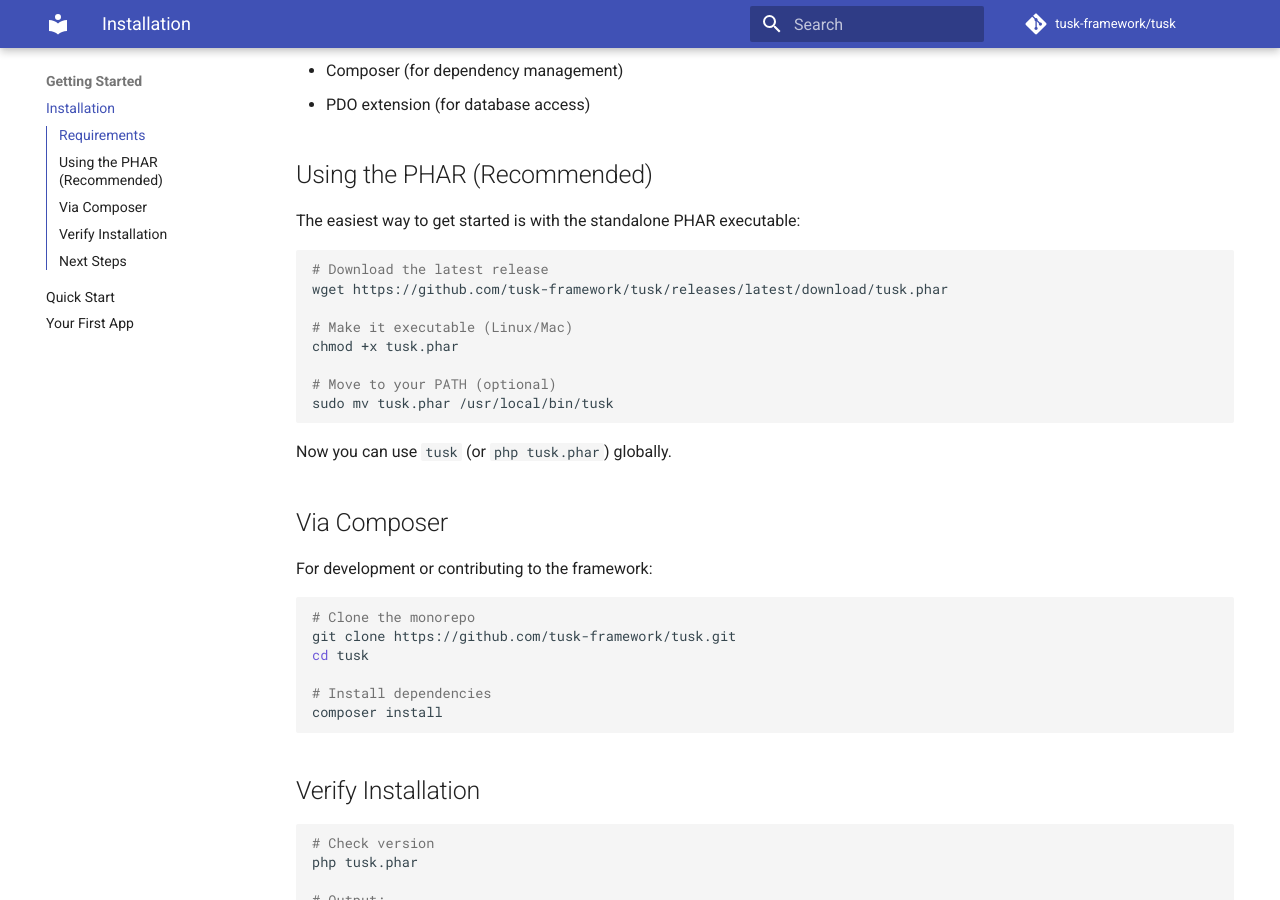
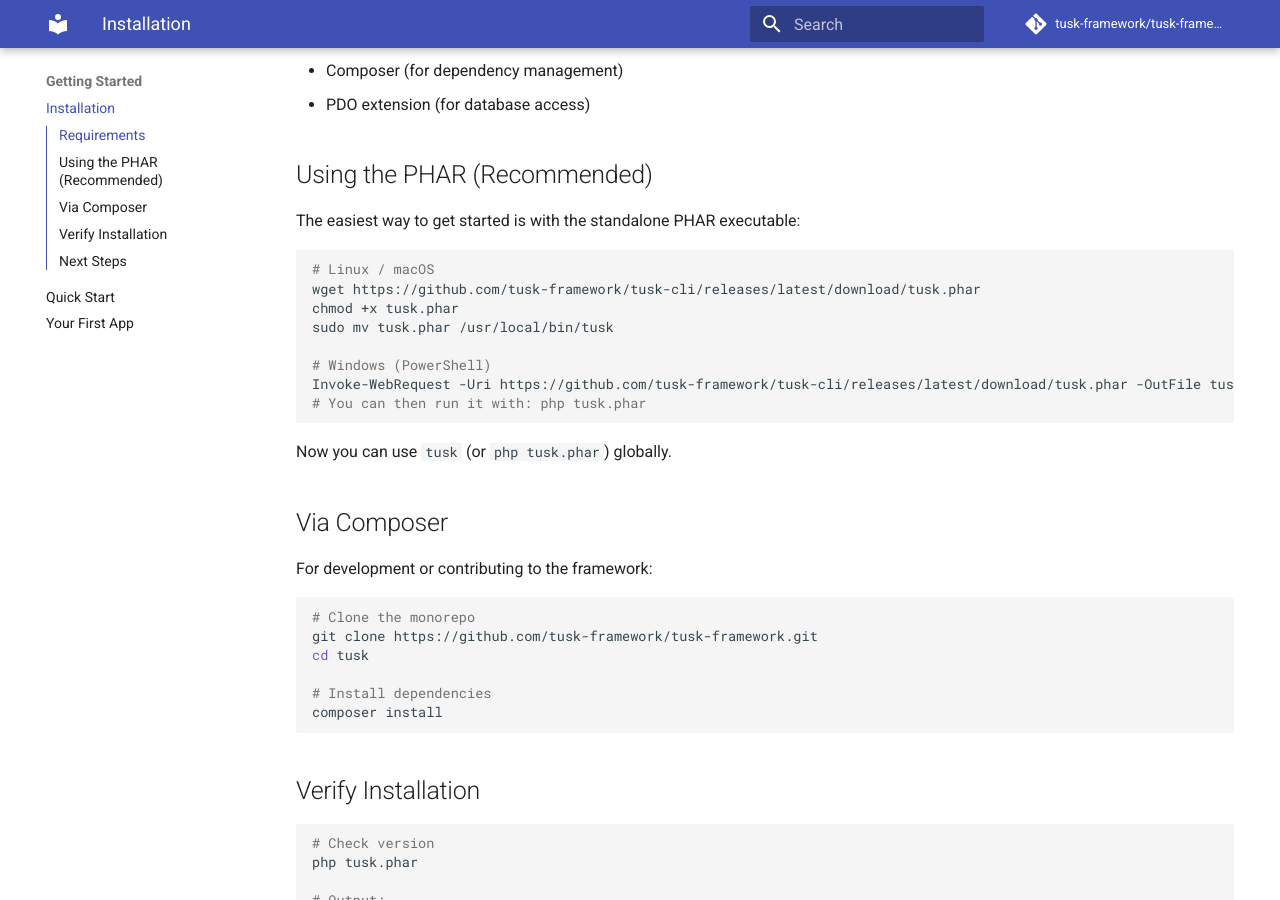
Before and after one commit to tusk-framework/tusk-docs, an MkDocs documentation site: the page built from docs/getting-started/installation.md, in a window 1280 px wide and 900 px high, scrolled down 254 px. Built offline with MkDocs 1.6.1 and Material for MkDocs 9.7.7, drawn with Linux system fonts in a browser that asks for light colours; comment, search, counter and statistics services are not loaded.

````diff
--- a/docs/getting-started/installation.md
+++ b/docs/getting-started/installation.md
@@ -11,14 +11,14 @@
 The easiest way to get started is with the standalone PHAR executable:
 
 ```bash
-# Download the latest release
-wget https://github.com/tusk-framework/tusk/releases/latest/download/tusk.phar
+# Linux / macOS
+wget https://github.com/tusk-framework/tusk-cli/releases/latest/download/tusk.phar
+chmod +x tusk.phar
+sudo mv tusk.phar /usr/local/bin/tusk
 
-# Make it executable (Linux/Mac)
-chmod +x tusk.phar
-
-# Move to your PATH (optional)
-sudo mv tusk.phar /usr/local/bin/tusk
+# Windows (PowerShell)
+Invoke-WebRequest -Uri https://github.com/tusk-framework/tusk-cli/releases/latest/download/tusk.phar -OutFile tusk.phar
+# You can then run it with: php tusk.phar
 ```
 
 Now you can use `tusk` (or `php tusk.phar`) globally.
@@ -29,7 +29,7 @@ For development or contributing to the framework:
 
 ```bash
 # Clone the monorepo
-git clone https://github.com/tusk-framework/tusk.git
+git clone https://github.com/tusk-framework/tusk-framework.git
 cd tusk
 
 # Install dependencies
--- a/mkdocs.yml
+++ b/mkdocs.yml
@@ -1,8 +1,8 @@
 site_name: Tusk Framework
 site_description: Domain-first PHP Application Framework
 site_author: Tusk Contributors
-repo_url: https://github.com/tusk-framework/tusk
-repo_name: tusk-framework/tusk
+repo_url: https://github.com/tusk-framework/tusk-framework
+repo_name: tusk-framework/tusk-framework
 
 theme:
   name: material
````
Also changed, not shown: docs/architecture/engine-spec.md (added, +54 -0 lines), docs/index.md (+5 -5 lines), 1 other file.
